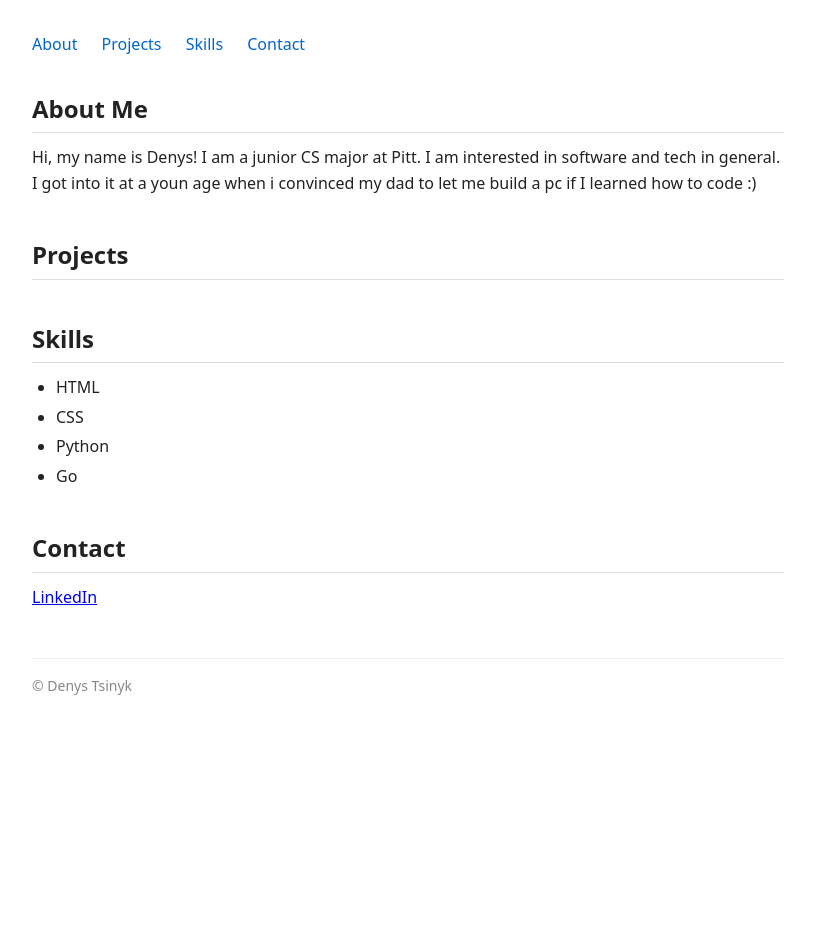
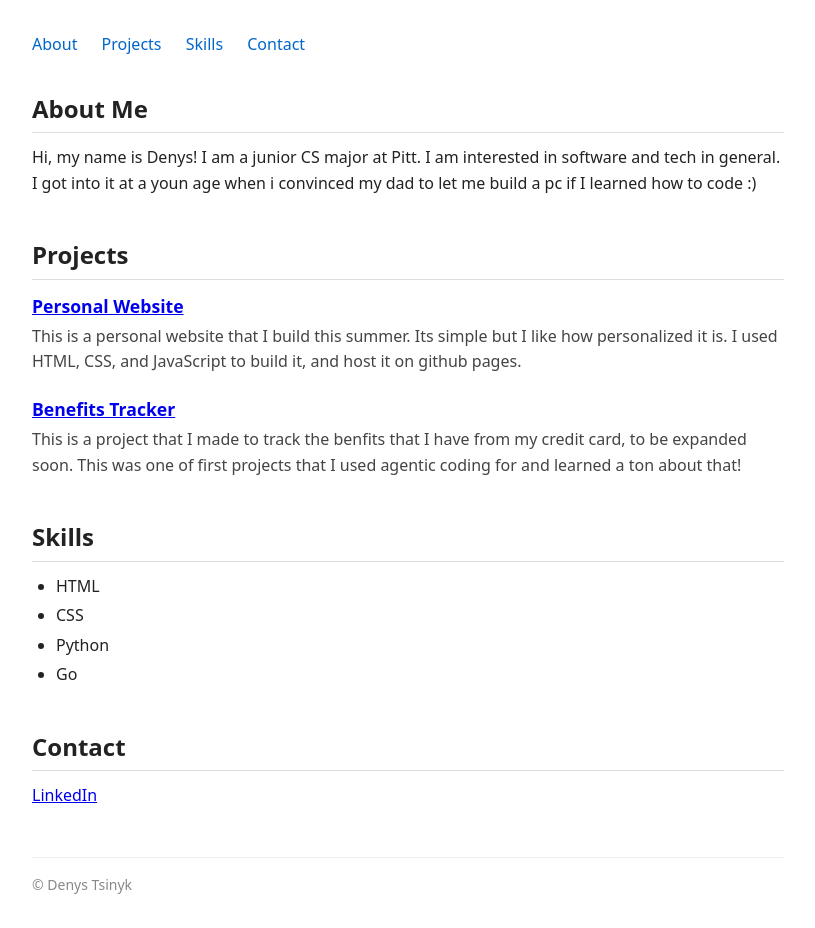
Before and after one commit to denystsinyk/det82, a plain HTML site: page index.html in a window 1280 px wide. Shown: the whole page, without its empty margins (232-1047 px from the left). Before the commit the page ends 800 px from the top, so only its background shows below. Drawn offline with Linux system fonts and the light colour scheme.

Commit message:
revert regression

```diff
--- a/index.html
+++ b/index.html
@@ -30,7 +30,19 @@
     <section id="projects">
       <h2>Projects</h2>
 
+      <div class="project">
+        <h3><a href="https://github.com/denystsinyk/personal-website ">Personal Website</a></h3>
+        <p>This is a personal website that I build this summer. Its simple but I like how personalized it is.
+          I used HTML, CSS, and JavaScript to build it, and host it on github pages.
+        </p>
+      </div>
 
+      <div class="project">
+        <h3><a href="https://github.com/denystsinyk/worthit">Benefits Tracker</a></h3>
+        <p>This is a project that I made to track the benfits that I have from my credit card, to be expanded soon. This was one of first projects
+          that I used agentic coding for and learned a ton about that!
+        </p>
+      </div>
 
     </section>
 
```
